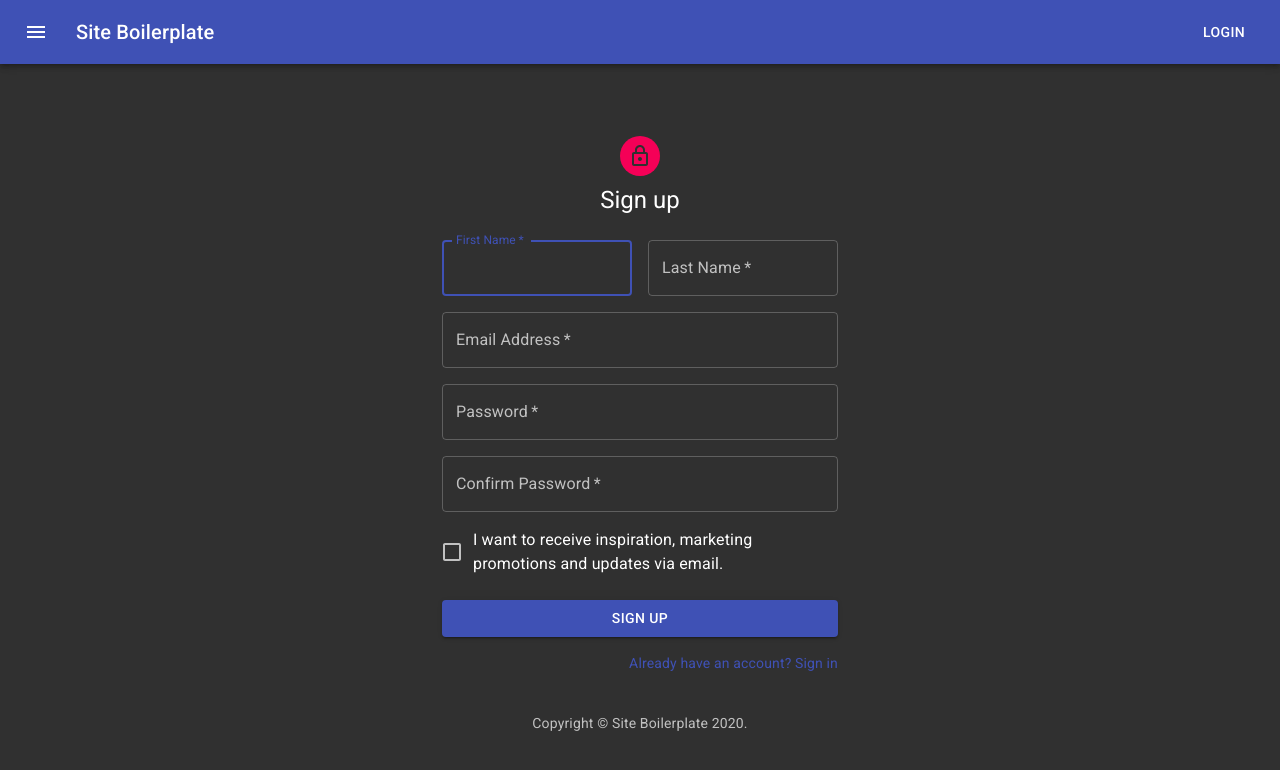
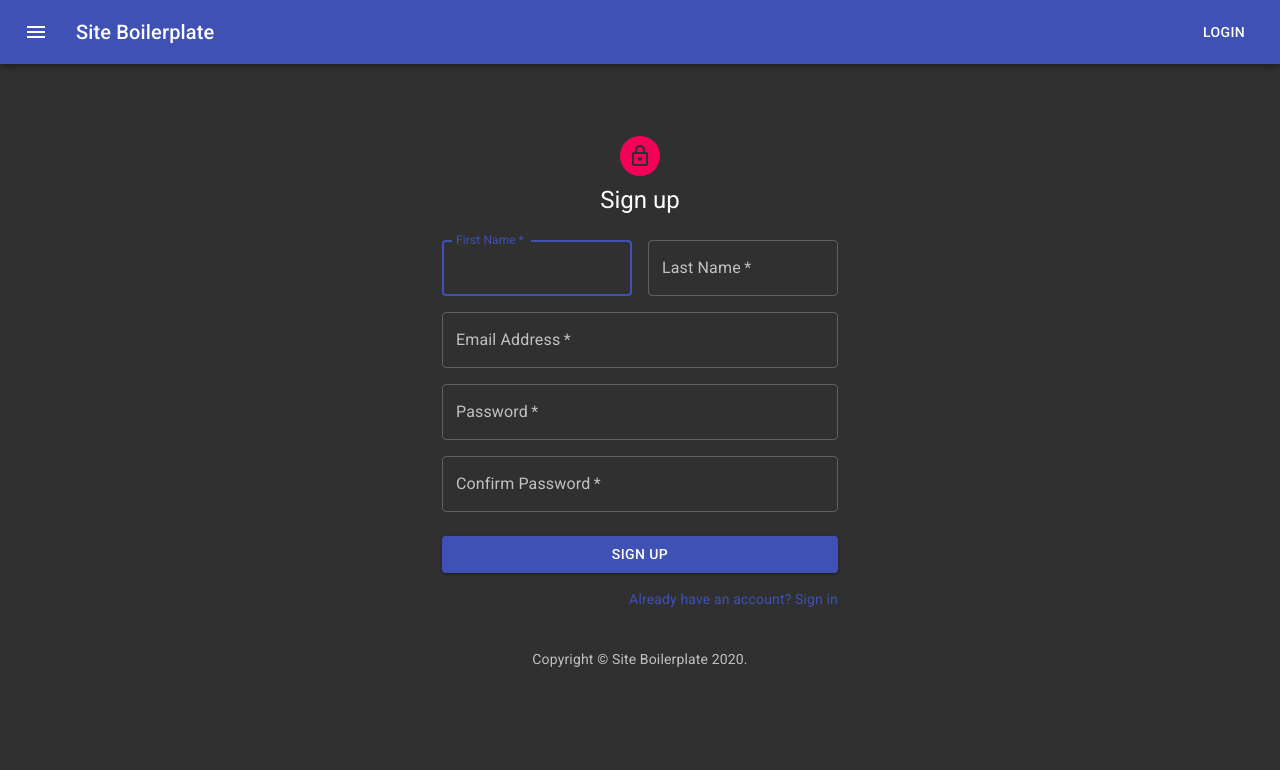
Before and after one commit to thirionlogan/site-boilerplate, a React app: page /register in a window 1280 px wide. Shown: the top 770 px of the page. Built offline with nearby package versions, Linux system fonts and the light colour scheme.

Commit message:
remove checkbox

```diff
--- a/src/components/RegisterPage/RegisterPage.js
+++ b/src/components/RegisterPage/RegisterPage.js
@@ -3,8 +3,6 @@
   Avatar,
   Button,
   TextField,
-  FormControlLabel,
-  Checkbox,
   Link,
   Grid,
   Box,
@@ -158,12 +156,6 @@
                 onChange={handleChangeConfirmPassword}
               />
             </Grid>
-            <Grid item xs={12}>
-              <FormControlLabel
-                control={<Checkbox value='allowExtraEmails' color='primary' />}
-                label='I want to receive inspiration, marketing promotions and updates via email.'
-              />
-            </Grid>
           </Grid>
           <Button
             type='submit'
```
